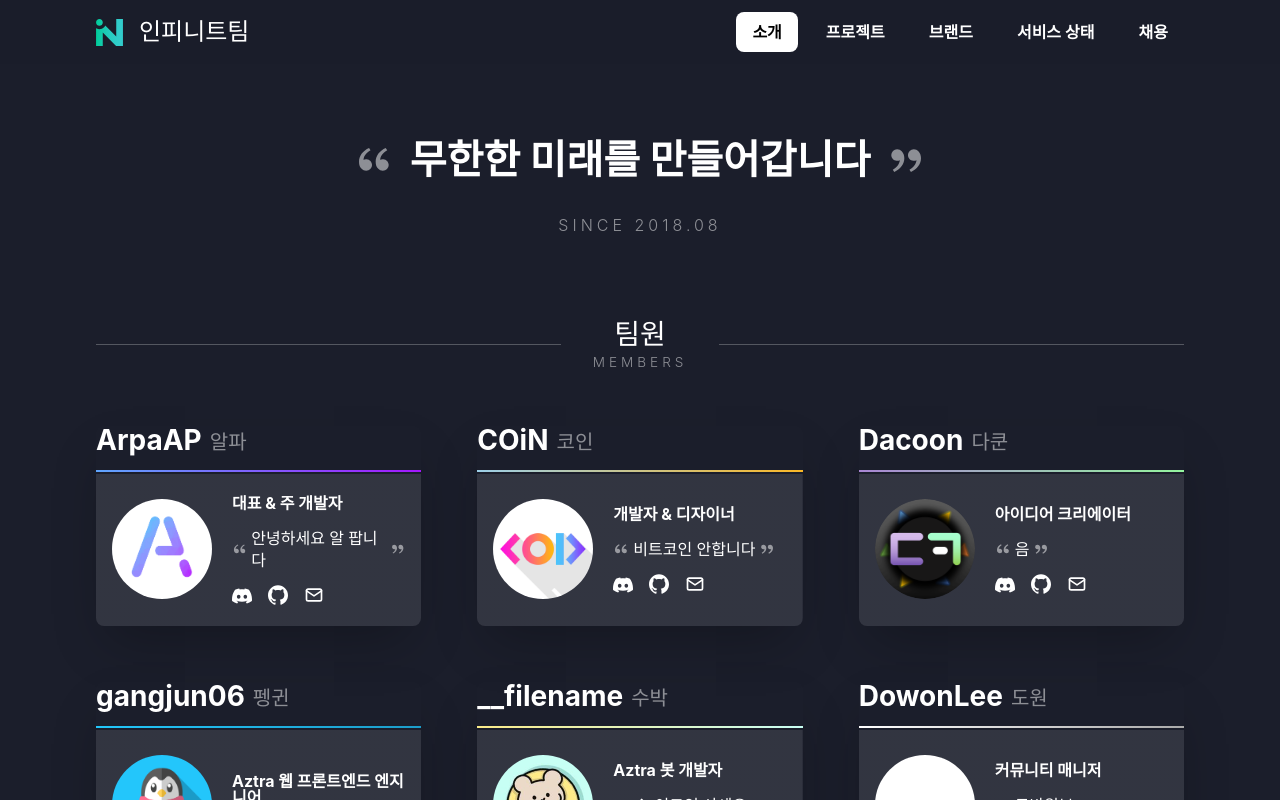
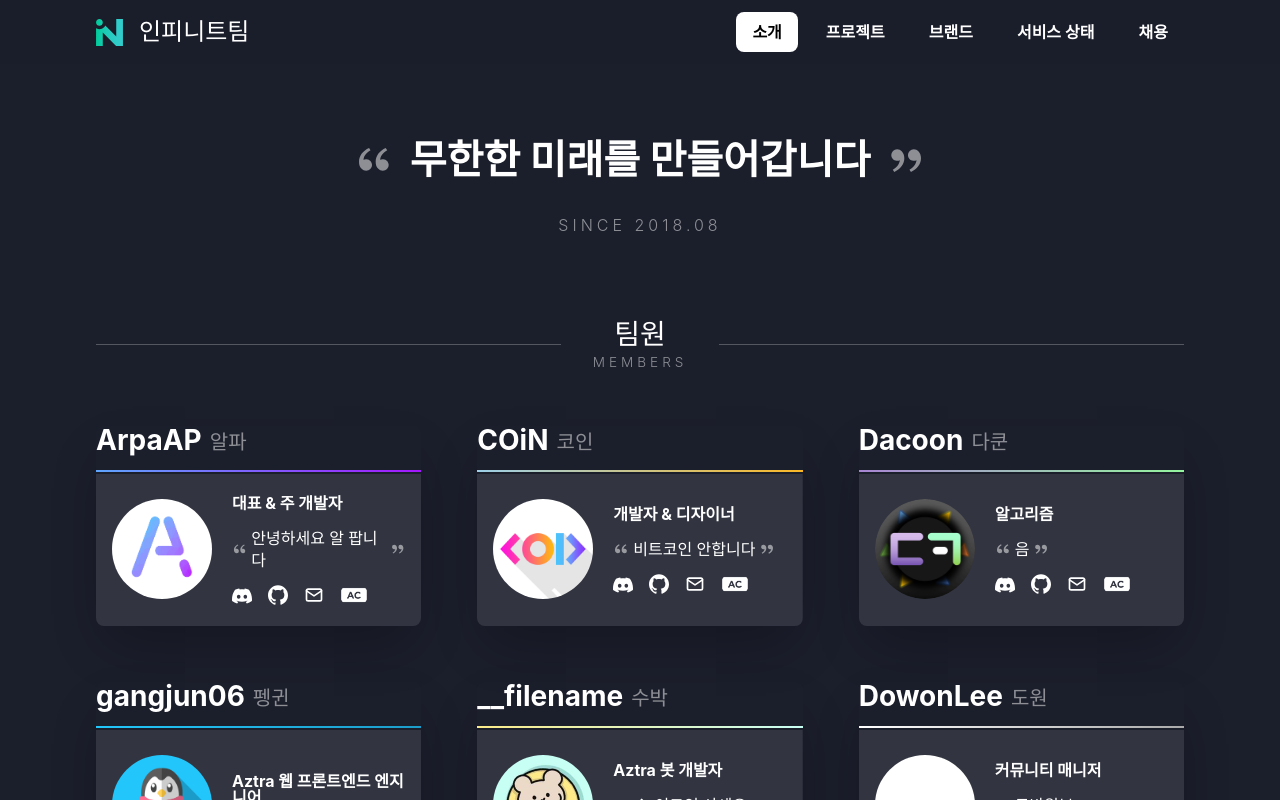
Before and after one commit to InfiniteTeam/inft.kr, a Next.js app: page /about in a window 1280 px wide. Shown: the top 800 px of the page. Built offline with nearby package versions, Linux system fonts and the light colour scheme; a web font is replaced by a local one.

Commit message:
feat: solved.ac 프로필 추가

```diff
--- a/src/data/members.ts
+++ b/src/data/members.ts
@@ -12,11 +12,11 @@ const members = [
     kr: '알파',
     role: ['대표', '주 개발자'],
     color: ['rgb(95, 165, 253)', 'rgb(163, 23, 252)'],
-    //color: ['#8468f5', '#f5b868'],
     discord: 'ArpaAP#0001',
     github: 'ArpaAP',
     email: 'arpaap@inft.kr',
     motto: '안녕하세요 알 팝니다',
+    solvedac: 'arpaap',
     avatar: arpaap,
   },
   {
@@ -28,17 +28,19 @@ const members = [
     github: 'kndlr',
     email: 'coin@inft.kr',
     motto: '비트코인 안합니다',
+    solvedac: 'coinkr',
     avatar: coin,
   },
   {
     name: 'Dacoon',
     kr: '다쿤',
-    role: ['아이디어 크리에이터'],
+    role: ['알고리즘'],
     color: ['rgb(169, 134, 211)', 'rgb(148, 245, 158)'],
     discord: '다쿤#4089',
     github: 'dacoonkr',
     email: 'dacoon@inft.kr',
     motto: '음',
+    solvedac: 'wjdgud0621',
     avatar: dacon,
   },
   {
@@ -50,6 +52,7 @@ const members = [
     github: 'gangjun06',
     email: 'gangjun@inft.kr',
     motto: null,
+    solvedac: null,
     avatar: gangjun,
   },
   {
@@ -61,6 +64,7 @@ const members = [
     github: 'ankhgerel',
     email: 'filename@inft.kr',
     motto: '⬆ 이코인 사세요',
+    solvedac: null,
     avatar: filename,
   },
   {
@@ -72,6 +76,7 @@ const members = [
     github: null,
     email: 'iamleedowon@gmail.com',
     motto: '도바원보',
+    solvedac: null,
     avatar: dowon,
   },
   {
@@ -83,6 +88,7 @@ const members = [
     github: null,
     email: 'hankaru@inft.kr',
     motto: '캬루 아닙니다',
+    solvedac: null,
     avatar: hankaru,
   },
 ];
--- a/src/pages/about.tsx
+++ b/src/pages/about.tsx
@@ -8,6 +8,7 @@ import members from 'data/members';
 import Image from 'next/image';
 import { Popover, Transition } from '@headlessui/react';
 import history from 'data/history';
+import solvedac from 'assets/solved-ac.png';
 
 const About: NextPage = () => {
   let years = history.map((o) => o.year);
@@ -54,13 +55,13 @@ const About: NextPage = () => {
                 />
               </div>
               <div className="flex flex-col justify-center gap-4">
-                <span className={styles.role}>{member.role.join(' & ')}</span>
+                <div className={styles.role}>{member.role.join(' & ')}</div>
                 {member.motto && (
-                  <span className={styles.motto}>
+                  <div className={styles.motto}>
                     <RiDoubleQuotesL />
                     {member.motto}
                     <RiDoubleQuotesR />
-                  </span>
+                  </div>
                 )}
 
                 <div className={styles.contact}>
@@ -95,6 +96,20 @@ const About: NextPage = () => {
                   {member.email && (
                     <a href={`mailto:${member.email}`}>
                       <TbMail className={styles.icon} />
+                    </a>
+                  )}
+                  {member.solvedac && (
+                    <a
+                      href={`https://solved.ac/profile/${member.solvedac}`}
+                      target="_blank"
+                      rel="noreferrer"
+                    >
+                      <Image
+                        src={solvedac}
+                        alt="solved-ac"
+                        width={28}
+                        height={28}
+                      />
                     </a>
                   )}
                 </div>
```
Also changed, not shown: src/assets/solved-ac.png (added).
